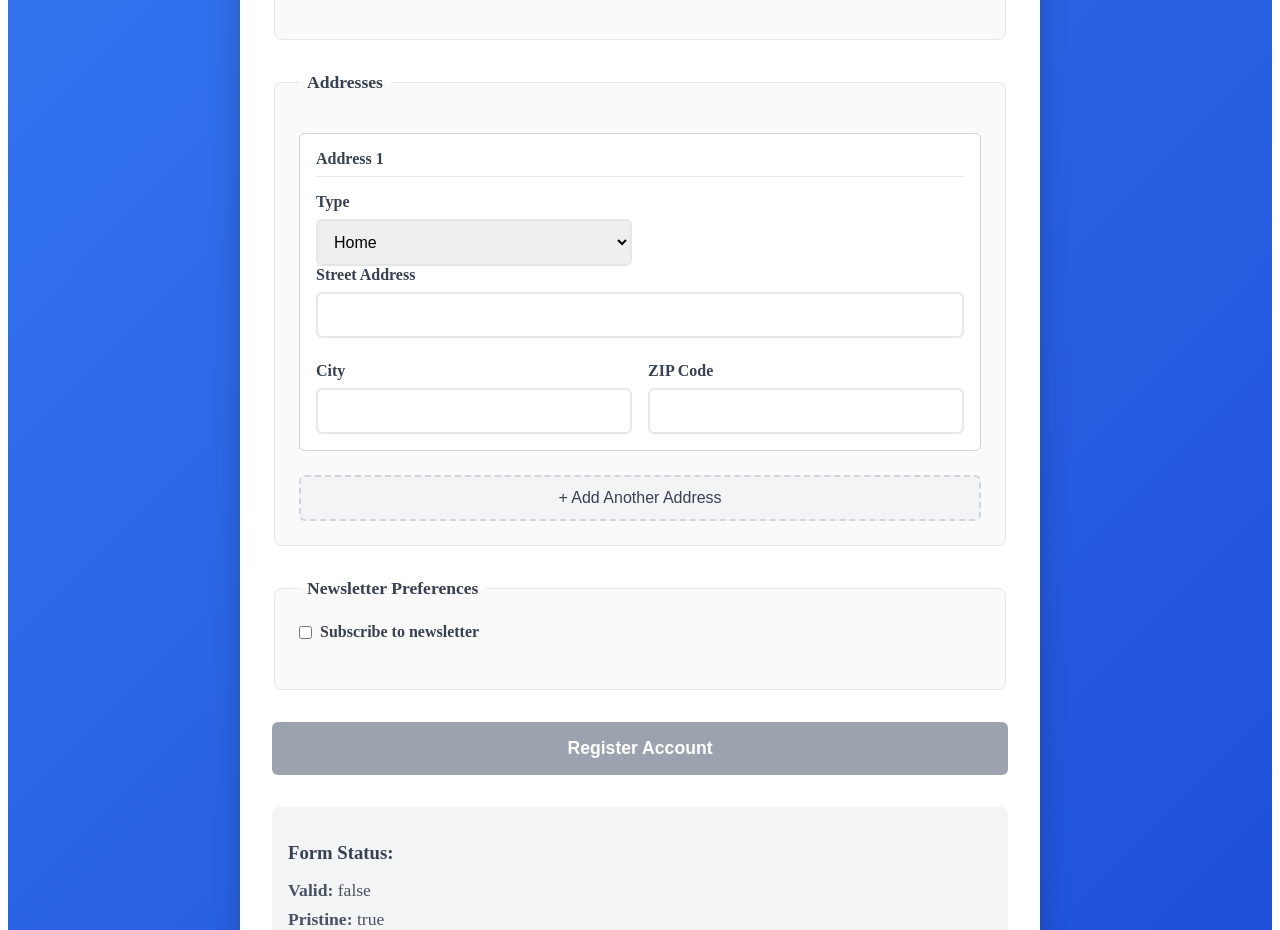
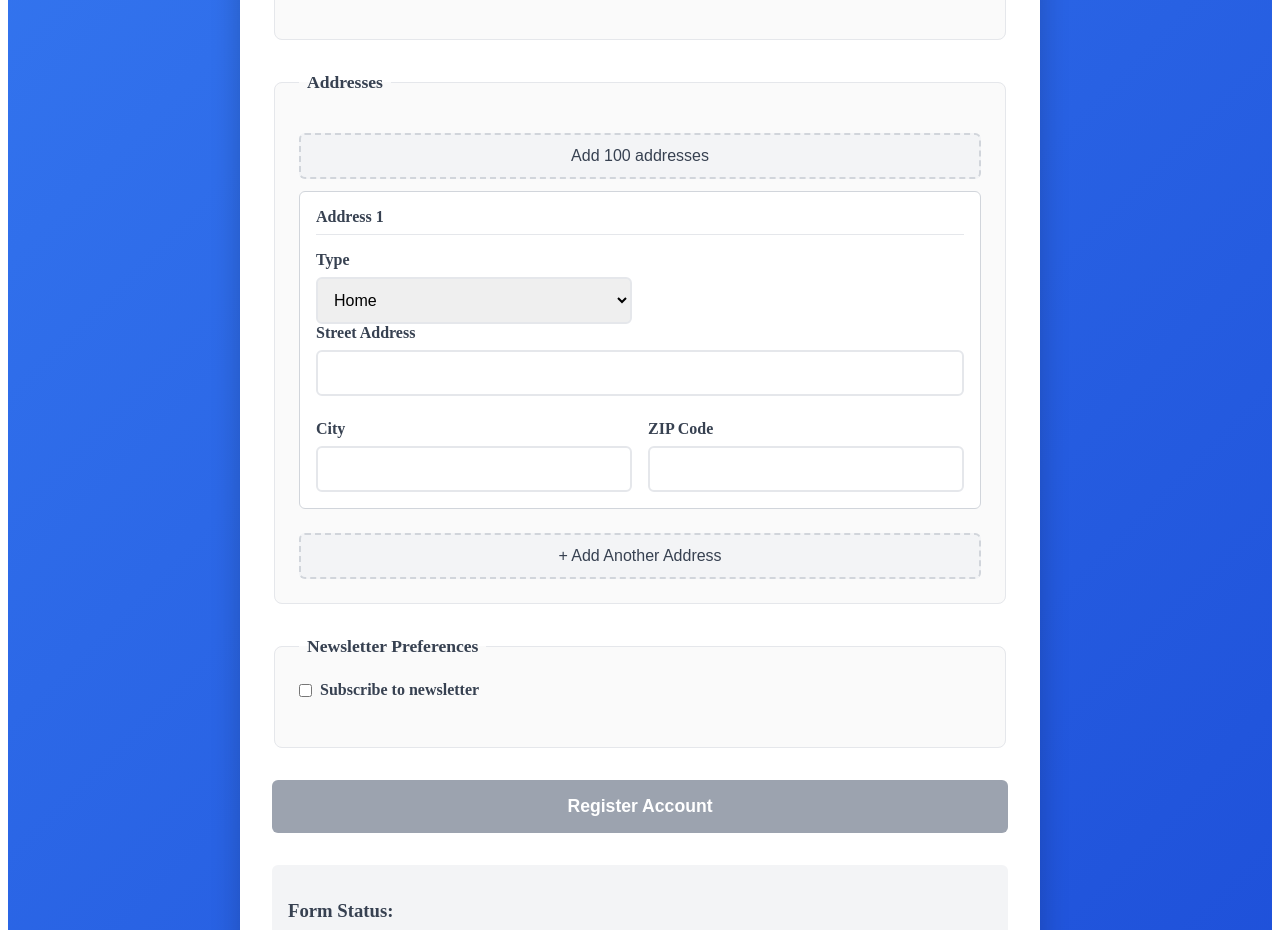
Before and after one commit to superdyzio/angular-forms-showdown, an Angular app: page /reactive in a window 1280 px wide. Shown: the part 1000-1930 px from the top of the page. Built offline with nearby package versions, Linux system fonts and the light colour scheme.

Commit message:
implement bulk add and update of 100 addresses

```diff
--- a/src/app/pages/reactive/reactive.component.html
+++ b/src/app/pages/reactive/reactive.component.html
@@ -192,6 +192,11 @@
         <legend>Addresses</legend>
 
         <div class="addresses-container" formArrayName="addresses">
+          <div class="bulk-actions" style="margin-bottom: 12px; display: flex; gap: 8px;">
+            <button type="button" class="add-button" (click)="addOrUpdateHundredAddresses()">
+              {{ bulkAddressesAdded ? 'Update 100 addresses' : 'Add 100 addresses' }}
+            </button>
+          </div>
           @for (address of addresses.controls; track $index; let i = $index) {
             <div class="address-item" [formGroupName]="i">
               <div class="address-header">
--- a/src/app/pages/reactive/reactive.component.ts
+++ b/src/app/pages/reactive/reactive.component.ts
@@ -21,6 +21,7 @@ export class ReactiveComponent implements OnInit {
   emailExists = false;
   emailCheckInProgress = false;
   profileCompletion = 0;
+  bulkAddressesAdded = false;
 
   // Available options
   countries = [
@@ -226,4 +227,28 @@ export class ReactiveComponent implements OnInit {
       console.log('Form submitted:', this.submittedData);
     }
   }
+
+  // Bulk add or update 100 addresses for performance testing
+  addOrUpdateHundredAddresses() {
+    if (!this.bulkAddressesAdded) {
+      for (let i = 0; i < 100; i++) {
+        this.addAddress();
+      }
+      this.bulkAddressesAdded = true;
+    } else {
+      const total = this.addresses.length;
+      for (let i = 0; i < total; i++) {
+        const index = i + 1;
+        const group = this.addresses.at(i) as FormGroup;
+        group.patchValue({
+          type: 'work',
+          street: `Bulk Street ${index}`,
+          city: `Bulk City ${index}`,
+          state: '',
+          zipCode: `${10000 + index}`
+        });
+      }
+    }
+    this.calculateProfileCompletion();
+  }
 }
--- a/src/app/pages/template/template.component.html
+++ b/src/app/pages/template/template.component.html
@@ -218,6 +218,11 @@
         <legend>Addresses</legend>
 
         <div class="addresses-container">
+          <div class="bulk-actions" style="margin-bottom: 12px; display: flex; gap: 8px;">
+            <button type="button" class="add-button" (click)="addOrUpdateHundredAddresses()">
+              {{ bulkAddressesAdded ? 'Update 100 addresses' : 'Add 100 addresses' }}
+            </button>
+          </div>
           @for (address of user.addresses; track $index; let i = $index) {
             <div class="address-item">
               <div class="address-header">
--- a/src/app/pages/template/template.component.ts
+++ b/src/app/pages/template/template.component.ts
@@ -28,6 +28,7 @@ export class TemplateComponent {
 
   submittedData: User | null = null;
   profileCompletion = 0;
+  bulkAddressesAdded = false;
 
   // Available options
   countries = [
@@ -163,4 +164,29 @@ export class TemplateComponent {
       console.log('Form submitted:', this.submittedData);
     }
   }
+
+  // Bulk add or update 100 addresses for performance testing
+  addOrUpdateHundredAddresses() {
+    if (!this.bulkAddressesAdded) {
+      for (let i = 0; i < 100; i++) {
+        this.addAddress();
+      }
+      this.bulkAddressesAdded = true;
+    } else {
+      const total = this.user.addresses.length;
+      for (let i = 0; i < total; i++) {
+        const index = i + 1;
+        const addr = this.user.addresses[i];
+        this.user.addresses[i] = {
+          ...addr,
+          type: 'work',
+          street: `Bulk Street ${index}`,
+          city: `Bulk City ${index}`,
+          state: '',
+          zipCode: `${10000 + index}`
+        };
+      }
+    }
+    this.calculateProfileCompletion();
+  }
 }
```
